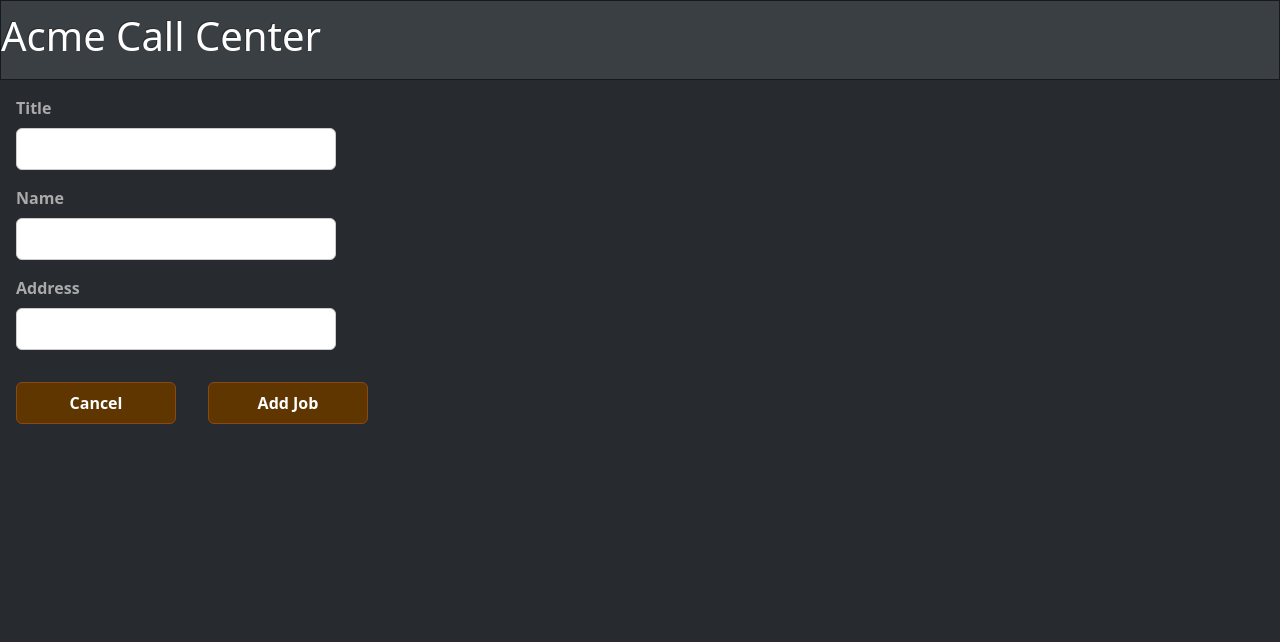
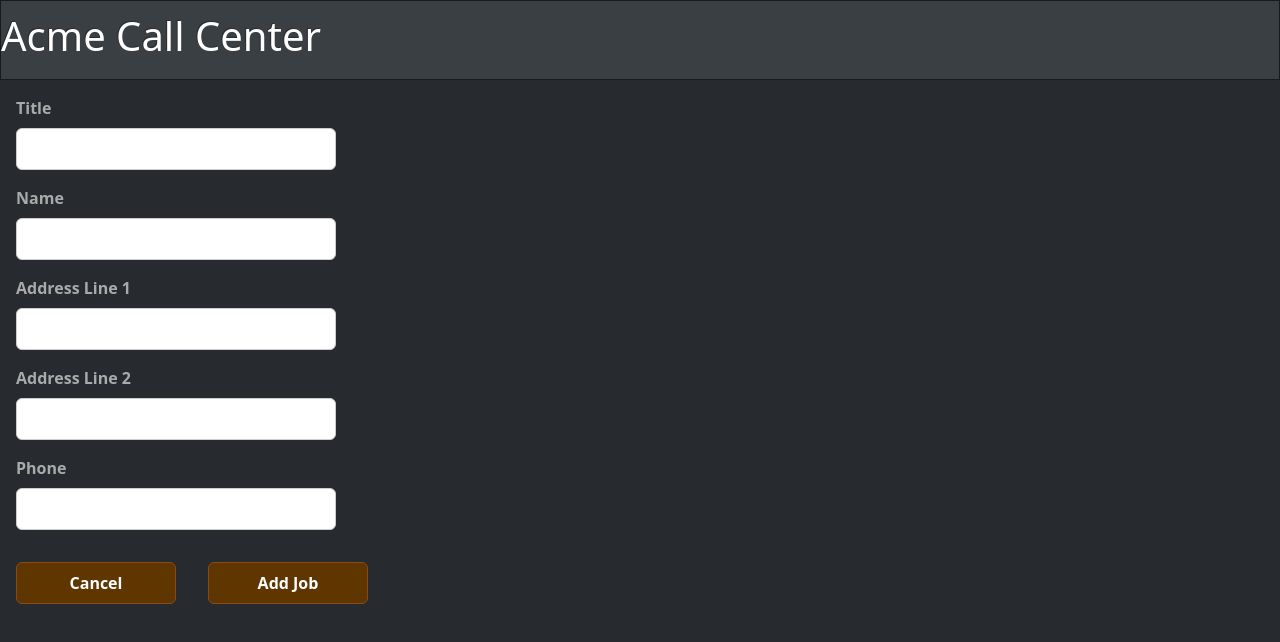
Before and after one commit to prem-mukherji/call-center-app, a React (Create React App) app: page / in a window 1280 px wide. Shown: the top 642 px of the page. Built offline with nearby package versions, Linux system fonts and the light colour scheme.

Commit message:
Added form validity

```diff
--- a/src/components/Job/JobForm.module.css
+++ b/src/components/Job/JobForm.module.css
@@ -29,3 +29,8 @@
     flex-direction: row;
     flex-wrap: nowrap;
   }
+
+  .newJob__control.invalid input {
+    border-color: red;
+    background: #fbdada;
+  }
--- a/src/components/Job/JobForm.tsx
+++ b/src/components/Job/JobForm.tsx
@@ -1,36 +1,162 @@
-import React, { FunctionComponent, useState } from 'react';
+import React, { FunctionComponent, useEffect, useReducer} from 'react';
 import Button from '../UI/Button';
 import classes from './JobForm.module.css';
 
+type formStateType = {
+  title : string;
+  name : string;
+  address1 : string;
+  address2 : string;
+  phone : string;
+  jobType : string;
+  isNameValid : boolean;
+  isTitleValid : boolean;
+  isAddress1Valid : boolean;
+  isAddress2Valid : boolean;
+  isFormValid : boolean;
+  isPhoneValid : boolean;
+} ;
+
+type actionType = {
+  type : string;
+  value : string;
+} ;
+
+const initialFormState : formStateType = {
+  title : '',
+  name : '',
+  address1 : '',
+  address2 : '',
+  phone : '',
+  jobType : '',
+  isNameValid : false,
+  isTitleValid : false,
+  isAddress1Valid : false,
+  isAddress2Valid : false,
+  isFormValid : false,
+  isPhoneValid : false
+};
+
+const isTitleValid = (input : string) : boolean => {
+  const titles = ['Mr.', 'Mrs.', 'Miss']
+  let isValid = true;
+  if(input === '' || input.length<3 || titles.filter(item => item.toLowerCase() === input.toLowerCase()).length === 0){
+    isValid = false;
+  }
+  console.log('Title Valid : ', isValid);
+  return isValid;
+};
+
+const isFormValid = (state:formStateType, currentElement : string) : boolean =>{
+  let elements : string[] = ['isAddress1Valid', 'isAddress2Valid', 'isTitleValid', 'isNameValid', 'isPhoneValid'];
+  let isValid = true;
+  elements.forEach(element => {
+    if(element !== currentElement){
+      isValid = isValid && state[element as keyof formStateType] as boolean;
+    }
+  });
+  return isValid;
+}
+
+const formStateReducer = (state : formStateType, action: actionType) : formStateType =>{
+  let isInputValid = true;
+  if(action.value === '' || action.value.length < 3){
+    isInputValid = false;
+  }
+
+  if(action.type === 'TITLE'){
+  console.log('isFormValid:', isFormValid(state, 'isTitleValid') && isInputValid);
+    return {
+      ...state,
+      title : action.value,
+      isTitleValid : isTitleValid(action.value),
+      isFormValid : isFormValid(state, 'isTitleValid') && isInputValid
+    }
+  }
+  else if(action.type === 'NAME'){
+    isInputValid = isInputValid && action.value.length <= 10
+    return {...state,
+      name : action.value,
+      isNameValid : isInputValid,
+      isFormValid : isFormValid(state, 'isNameValid') && isInputValid,
+    }
+  }
+  else if(action.type === 'ADDRESS1'){
+    isInputValid = isInputValid && action.value.length <= 10
+    return {...state,
+      address1 : action.value,
+      isAddress1Valid : isInputValid,
+      isFormValid : isFormValid(state, 'isAddress1Valid') && isInputValid,
+    }
+  }
+  else if(action.type === 'ADDRESS2'){
+    isInputValid = isInputValid && action.value.length <= 10
+    return {...state,
+      address2 : action.value,
+      isAddress2Valid : isInputValid,
+      isFormValid : isFormValid(state, 'isAddress2Valid') && isInputValid,
+    }
+  }
+  else if(action.type === 'PHONE'){
+    isInputValid = isInputValid && action.value.length <= 10
+    return {...state,
+      phone : action.value,
+      isPhoneValid : isInputValid,
+      isFormValid : isFormValid(state, 'isPhoneValid') && isInputValid,
+    }
+  }
+
+  return {
+    title : '',
+    name : '',
+    address1 : '',
+    address2 : '',
+    phone : '',
+    jobType : '',
+    isNameValid : true,
+    isTitleValid : true,
+    isAddress1Valid : true,
+    isAddress2Valid : true,
+    isFormValid : false,
+    isPhoneValid : true
+  };
+
+};
+
 const JobForm : FunctionComponent<{}> = (props)=>{
 
-  // Set state initially
-  const [userInput, setUserInput] = useState({
-    enteredTitle : '',
-    enteredName: '',
-    enteredAddress: ''
-  });
+  const [formState, setFormState] = useReducer(formStateReducer, initialFormState);
+
+  // The useEffect is used to set the initial form input controls to 'True' state.
+  // The blank dependency makes sure that UseEffect is executed only once in a life time of the component
+  useEffect(()=>{
+    setFormState({type: '', value: ''});
+  }, []);
 
   // Handlers
   const titleChangeHandler = (event: React.ChangeEvent<HTMLInputElement>)=>{
     const value = event.currentTarget.value;
-    setUserInput((prevState) => {
-      return { ...prevState, enteredTitle: value}
-    })
+    setFormState({type : 'TITLE', value : value});
   };
 
   const nameChangeHandler = (event: React.ChangeEvent<HTMLInputElement>)=>{
     const value = event.currentTarget.value;
-    setUserInput((prevState) => {
-      return { ...prevState, enteredName: value}
-    })
+    setFormState({type : 'NAME', value : value});
   };
 
-  const addressChangeHandler = (event: React.ChangeEvent<HTMLInputElement>)=>{
+  const address1ChangeHandler = (event: React.ChangeEvent<HTMLInputElement>)=>{
     const value = event.currentTarget.value;
-    setUserInput((prevState) => {
-      return { ...prevState, enteredAddress: value}
-    })
+    setFormState({type : 'ADDRESS1', value : value});
+  };
+
+  const address2ChangeHandler = (event: React.ChangeEvent<HTMLInputElement>)=>{
+    const value = event.currentTarget.value;
+    setFormState({type : 'ADDRESS2', value : value});
+  };
+
+  const phoneChangeHandler = (event: React.ChangeEvent<HTMLInputElement>)=>{
+    const value = event.currentTarget.value;
+    setFormState({type : 'PHONE', value : value});
   };
 
   const submitHandler = (event: React.FormEvent) => {
@@ -39,39 +165,66 @@ const JobForm : FunctionComponent<{}> = (props)=>{
 
   const cancelHandler = () =>{
     //props.OnCancelClick();
+    isFormValid(formState, 'isTitleValid');
   }
 
   return (
 	<form onSubmit={submitHandler}>
 	  <div className={classes.newJob__controls}>
-      <div className={classes.newJob__control}>
+      <div className={`${classes.newJob__control} ${
+            formState.isTitleValid === false ? classes.invalid : ''
+          }`}>
         <label htmlFor="title">Title</label>
         <input
           type='text'
           id='title'
-          value = {userInput.enteredTitle}
+          value = {formState.title}
           onChange={titleChangeHandler} />
       </div>
-      <div className={classes.newJob__control}>
+      <div className={`${classes.newJob__control} ${
+            formState.isNameValid === false ? classes.invalid : ''
+          }`}>
         <label htmlFor="name">Name</label>
         <input
           type='text'
           id='name'
-          value = {userInput.enteredName}
+          value = {formState.name}
           onChange={nameChangeHandler} />
       </div>
-      <div className={classes.newJob__control}>
-        <label htmlFor="address">Address</label>
+      <div className={`${classes.newJob__control} ${
+            formState.isAddress1Valid === false ? classes.invalid : ''
+          }`}>
+        <label htmlFor="address1">Address Line 1</label>
         <input
           type='text'
-          id='address'
-          value = {userInput.enteredAddress}
-          onChange={addressChangeHandler} />
+          id='address1'
+          value = {formState.address1}
+          onChange={address1ChangeHandler} />
+      </div>
+      <div className={`${classes.newJob__control} ${
+            formState.isAddress2Valid === false ? classes.invalid : ''
+          }`}>
+        <label htmlFor="address2">Address Line 2</label>
+        <input
+          type='text'
+          id='address2'
+          value = {formState.address2}
+          onChange={address2ChangeHandler} />
+      </div>
+      <div className={`${classes.newJob__control} ${
+            formState.isPhoneValid === false ? classes.invalid : ''
+          }`}>
+        <label htmlFor="Phone">Phone</label>
+        <input
+          type='number'
+          id='Phone'
+          value = {formState.phone}
+          onChange={phoneChangeHandler} />
       </div>
 	  </div>
 	  <div className={classes.newJob__actions}>
-      <Button onClick={cancelHandler} type='button' >Cancel</Button>
-      <Button onClick={cancelHandler} type="submit">Add Job</Button>
+      <Button onClick={cancelHandler} type='button' disabled={false}>Cancel</Button>
+      <Button onClick={cancelHandler} type="submit" disabled={false}>Add Job</Button>
 	  </div>
 	</form>);
 };
--- a/src/components/UI/Button.module.css
+++ b/src/components/UI/Button.module.css
@@ -20,3 +20,14 @@
   .button:focus {
     outline: none;
   }
+
+  .button.disabled {
+    background: grey;
+    border-color: black;
+  }
+
+  .button.disabled :hover,
+  .button.disabled :active {
+    background: grey;
+    border-color: black;
+  }
--- a/src/components/UI/Button.tsx
+++ b/src/components/UI/Button.tsx
@@ -3,15 +3,17 @@ import classes from "./Button.module.css";
 
 type buttonProp = {
     type: "button" | "submit" | "reset" | undefined;
+    disabled : boolean;
     onClick: React.MouseEventHandler<HTMLButtonElement>;
 }
 
 const Button : FunctionComponent<buttonProp> = (props)=>{
     return (
     <button
-        className= {classes.button}
+        className= {`${classes.button} ${props.disabled? classes.disabled : ''}`}
         type = {props.type || 'button'}
         onClick={props.onClick}
+        disabled = {props.disabled}
     >
         {props.children}
     </button>);
```
Also changed, not shown: src/components/UI/TextBox.tsx (added, +18 -0 lines), src/components/UI/TextBox.css (added).
